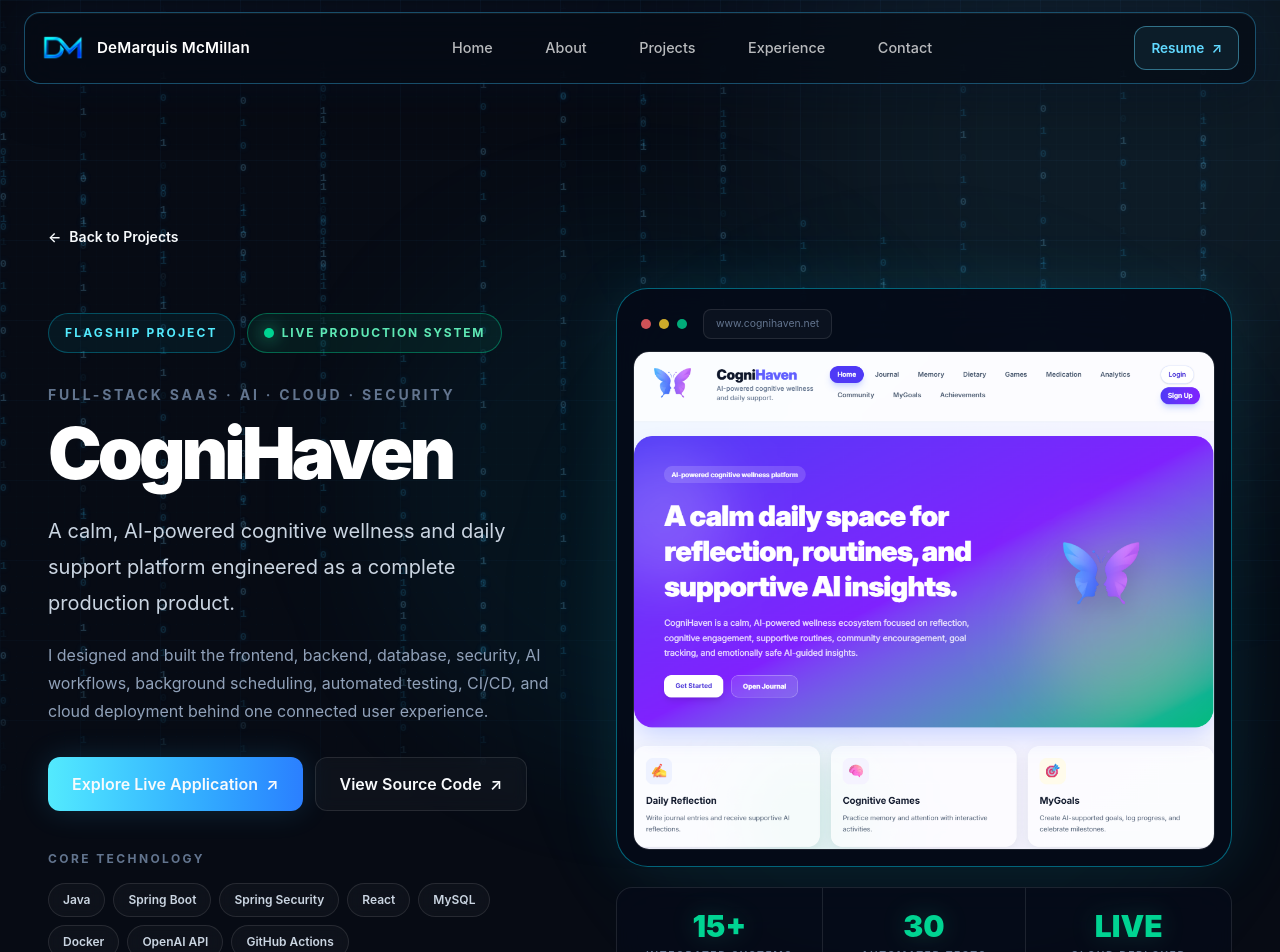
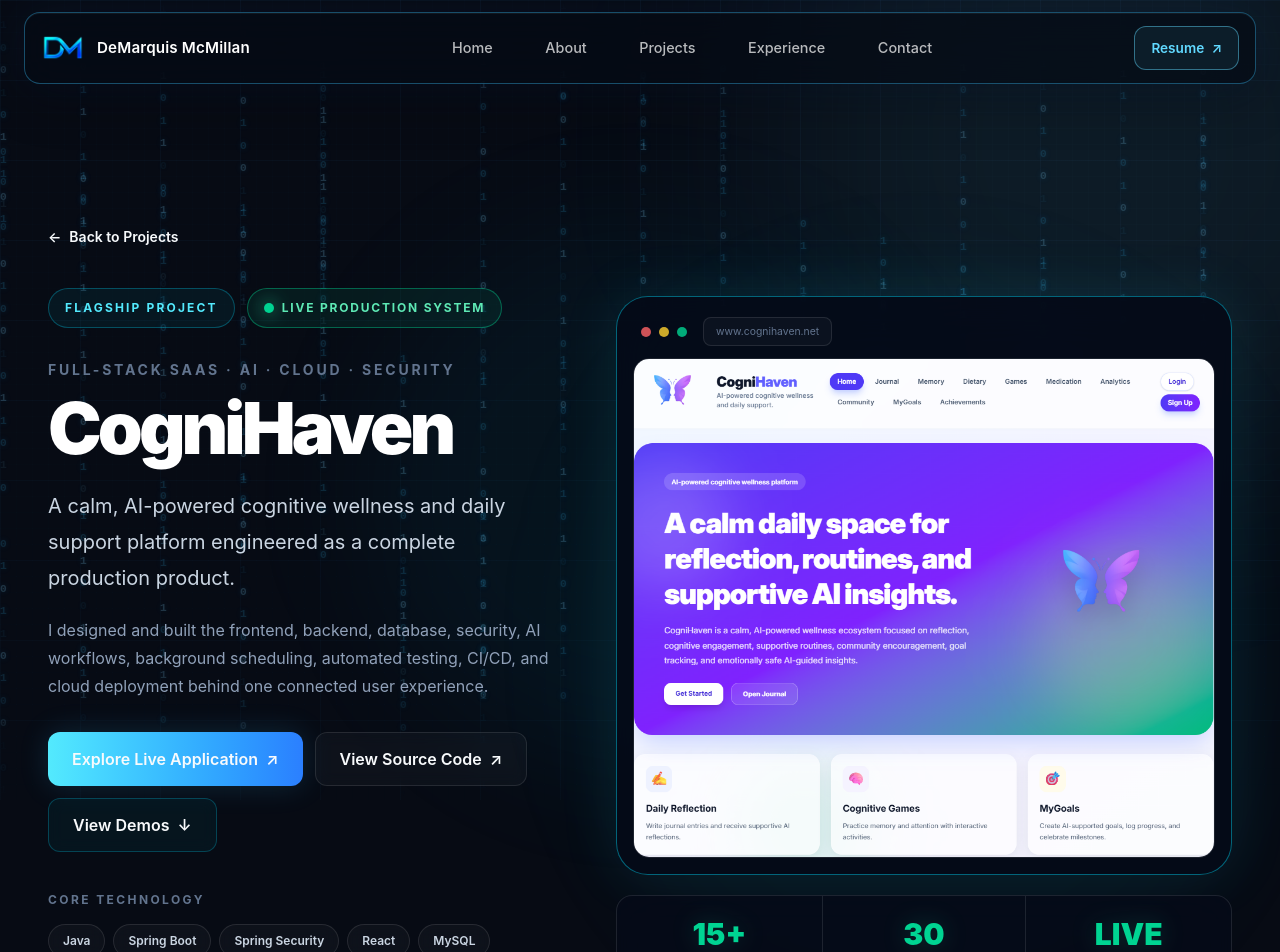
Before and after one commit to dmm-dev228/DeMarquisMcMillan-dev, a React (Vite) app: page /projects/cognihaven in a window 1280 px wide. Shown: the top 952 px of the page. Built offline with nearby package versions, Linux system fonts and the light colour scheme.

Commit message:
Added view demo button

```diff
--- a/src/pages/projects/CogniHavenProject.jsx
+++ b/src/pages/projects/CogniHavenProject.jsx
@@ -260,6 +260,18 @@ function CogniHavenProject() {
                                 >
                                     View Source Code
                                     <span aria-hidden="true" className="transition-transform duration-200 group-hover:translate-x-0.5 group-hover:-translate-y-0.5">↗</span>
+                                </a>
+                                <a
+                                    href="#demos"
+                                    className="group inline-flex items-center justify-center gap-2 rounded-xl border border-cyan-400/25 bg-cyan-400/[0.05] px-6 py-3.5 font-semibold text-cyan-200 backdrop-blur-sm transition duration-200 hover:-translate-y-0.5 hover:border-cyan-300/50 hover:bg-cyan-300/[0.1] hover:text-white"
+                                >
+                                    View Demos
+                                    <span
+                                        aria-hidden="true"
+                                        className="transition-transform duration-200 group-hover:translate-y-0.5"
+                                    >
+                                        ↓
+                                    </span>
                                 </a>
                             </div>
 
@@ -765,7 +777,10 @@ function CogniHavenProject() {
             </section>
 
             {/* Product Demos */}
-            <section className="px-6 py-24 sm:px-8 lg:px-12">
+            <section
+                id="demos"
+                className="scroll-mt-24 px-6 py-24 sm:px-8 lg:px-12"
+            >
                 <div className="mx-auto w-full max-w-7xl">
                     <SectionHeader
                         eyebrow="Product Demos"
```
